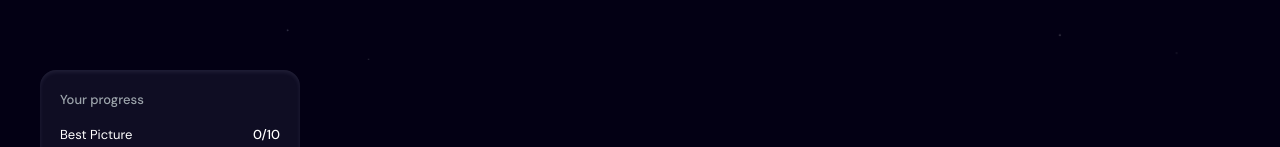
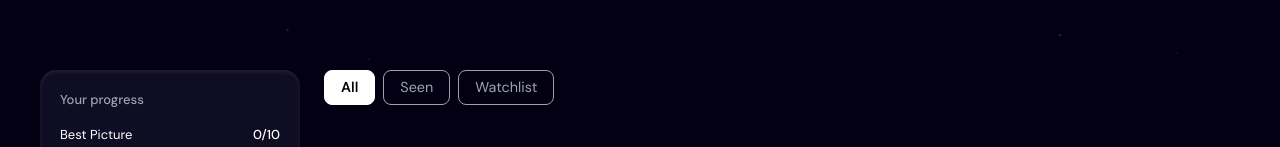
Before and after one commit to NikolaiVFredriksen/MovieApp, a React (Vite) app: page / in a window 1280 px wide. Shown: the part 740-887 px from the top of the page. Built offline with nearby package versions, Linux system fonts and the light colour scheme; no server answers.

Commit message:
Added "All, Seen og Watchlist" knapper

```diff
--- a/src/App.jsx
+++ b/src/App.jsx
@@ -31,7 +31,11 @@ const App = () => {
   const [debouncedSearchTerm, setDebouncedSearchTerm] = useState("");
   const [trendingMovies, setTrendingMovies] = useState([]);
   const [user, setUser] = useState(null);
+  const [watchlist, setWatchlist] = useState([]);
+  const [toggleWatchlist, setToggleWatchlist] = useState([]);
+
   const [sidebarOpen, setSidebarOpen] = useState(false);
+  const [filter, setFilter] = useState("all");
   const [seen, setSeen] = useState(() =>
     JSON.parse(localStorage.getItem("seen") || "[]"),
   );
@@ -214,7 +218,41 @@ const App = () => {
             </div>
 
             <div>
-              <Nominations seen={seen} toggleSeen={toggleSeen} />
+              <div
+                style={{ display: "flex", gap: "8px", marginBottom: "1.5rem" }}
+              >
+                {["All", "Seen", "Watchlist"].map((f) => (
+                  <button
+                    key={f}
+                    onClick={() => setFilter(f.toLowerCase())}
+                    style={{
+                      padding: "6px 16px",
+                      borderRadius: "8px",
+                      cursor: "pointer",
+                      fontSize: "0.9rem",
+                      fontWeight: filter === f.toLowerCase() ? "600" : "400",
+                      background:
+                        filter === f.toLowerCase() ? "white" : "transparent",
+                      color: filter === f.toLowerCase() ? "black" : "#9ca4ab",
+                      border: "1px solid",
+                      borderColor:
+                        filter === f.toLowerCase() ? "white" : "#9ca4ab",
+                    }}
+                  >
+                    {f}
+                  </button>
+                ))}
+              </div>
+
+              <div>
+                <Nominations
+                  seen={seen}
+                  toggleSeen={toggleSeen}
+                  watchlist={watchlist}
+                  toggleWatchlist={toggleWatchlist}
+                  filter={filter}
+                />
+              </div>
             </div>
           </div>
         </div>
--- a/src/components/Nominations.jsx
+++ b/src/components/Nominations.jsx
@@ -11,20 +11,15 @@ const API_OPTIONS = {
   },
 };
 
-const Nominations = ({ seen, toggleSeen }) => {
+const Nominations = ({
+  seen,
+  toggleSeen,
+  filter,
+  watchlist,
+  toggleWatchlist,
+}) => {
   const [movieData, setMovieData] = useState({});
   const [selectedCategory, setSelectedCategory] = useState("Best Picture");
-  const [watchlist, setWatchlist] = useState(() =>
-    JSON.parse(localStorage.getItem("watchlist") || "[]"),
-  );
-
-  const toggleWatchlist = (key) => {
-    const updated = watchlist.includes(key)
-      ? watchlist.filter((k) => k !== key)
-      : [...watchlist, key];
-    setWatchlist(updated);
-    localStorage.setItem("watchlist", JSON.stringify(updated));
-  };
 
   useEffect(() => {
     const fetchMovieData = async () => {
@@ -56,14 +51,25 @@ const Nominations = ({ seen, toggleSeen }) => {
 
   return (
     <section className="nominations">
-      {nominations.map((cat) => (
+      {nominations.map((cat) => {
+        const filteredNominees = cat.nominees.filter((n) => {
+          if (filter === "seen")
+            return seen.some((k) => k.startsWith(`${n.tmdb_id}-`));
+          if (filter === "watchlist")
+            return watchlist.some((k) => k.startsWith(`${n.tmdb_id}-`));
+          return true;
+        });
+
+        if (filteredNominees.length === 0) return null;
+
+        return (
           <div
             key={cat.category}
             id={cat.category.replace(/\s+/g, "-").toLowerCase()}
           >
             <h2 className="mt-20 mb-2">{cat.category}</h2>
             <ul>
-            {cat.nominees.map((nominee, index) => {
+              {filteredNominees.map((nominee, index) => {
                 const movie = movieData[nominee.tmdb_id];
                 const rating = movie?.vote_average
                   ? movie.vote_average.toFixed(1)
@@ -72,7 +78,9 @@ const Nominations = ({ seen, toggleSeen }) => {
                 const isSeen = seen.some((k) =>
                   k.startsWith(`${nominee.tmdb_id}-`),
                 );
-              const isWatchlisted = watchlist.includes(key);
+                const isWatchlisted = watchlist.some((k) =>
+                  k.startsWith(`${nominee.tmdb_id}-`),
+                );
 
                 return (
                   <li key={index}>
@@ -118,9 +126,8 @@ const Nominations = ({ seen, toggleSeen }) => {
                             👁 {isSeen ? "Seen" : "Unseen"}
                           </button>
                           <button
-                          onClick={() => toggleWatchlist(key)}
+                            onClick={() => toggleWatchlist(nominee.tmdb_id)}
                             className={isWatchlisted ? "active" : ""}
-                          title="Add to watchlist"
                           >
                             🔖 {isWatchlisted ? "Saved" : "Watchlist"}
                           </button>
@@ -132,7 +139,8 @@ const Nominations = ({ seen, toggleSeen }) => {
               })}
             </ul>
           </div>
-      ))}
+        );
+      })}
     </section>
   );
 };
```
Lines whose indentation alone changed are shown as unchanged.
